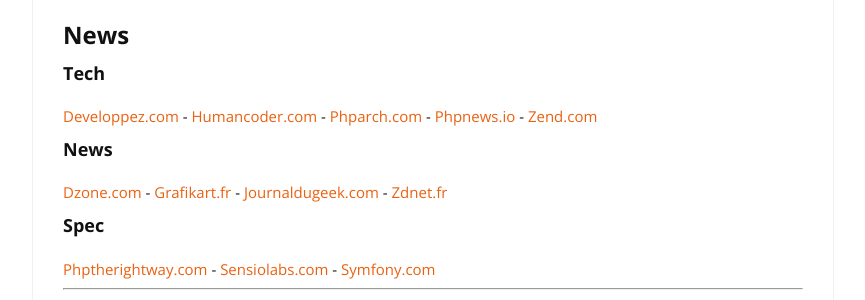
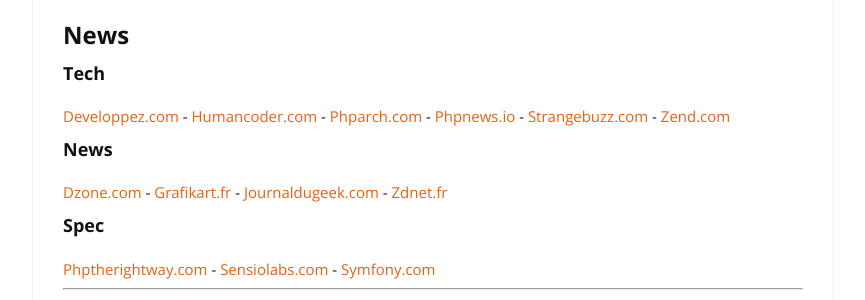
Before and after one commit to cylmat/cylmat.github.io, a Jekyll site: the page built from _pages/USEFUL.md, in a window 1280 px wide. Shown: the part 211-511 px from the top of the page, without its empty margins (207-1072 px from the left). Built offline with Jekyll 4.4.1, drawn with Linux system fonts in a browser that asks for light colours; nearby versions of some CDN libraries.

Commit message:
Update USEFUL.md

```diff
--- a/_pages/USEFUL.md
+++ b/_pages/USEFUL.md
@@ -11,6 +11,7 @@
 [Humancoder.com](https://news.humancoders.com/t/php) -
 [Phparch.com](https://www.phparch.com) -
 [Phpnews.io](https://phpnews.io) -
+[Strangebuzz.com](https://www.strangebuzz.com/fr) -
 [Zend.com](https://www.zend.com/blog)
 
 ### News
```
